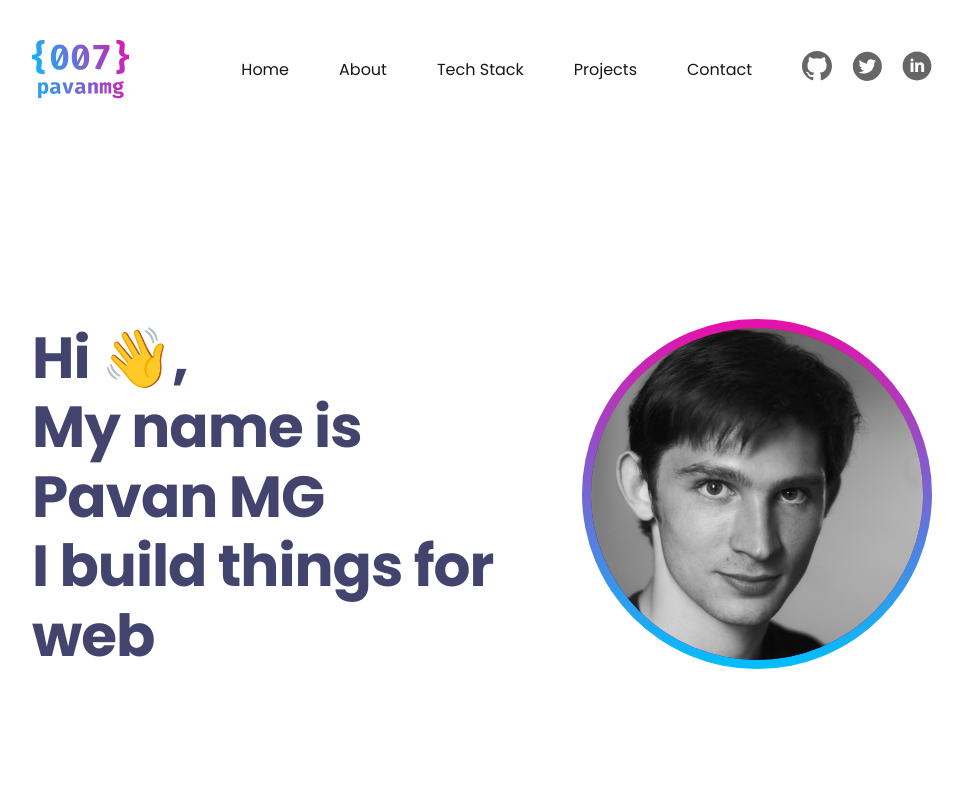
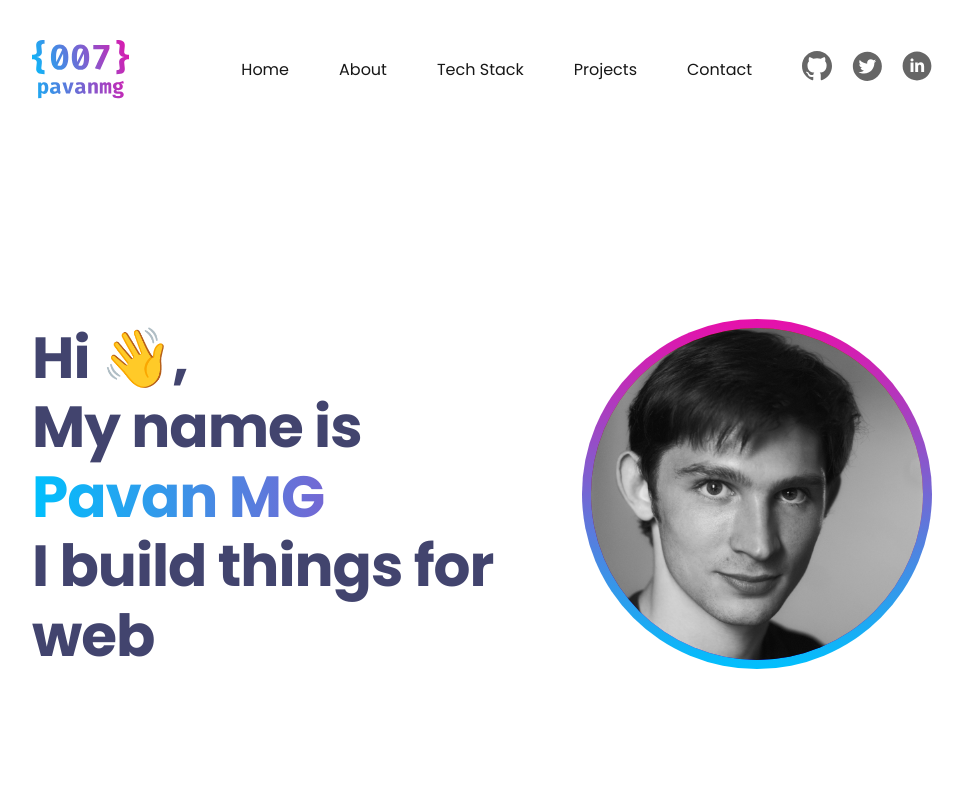
Before and after one commit to gvozdenkov/portfolio-landing, a Next.js app: page / in a window 1280 px wide. Shown: the top 800 px of the page, without its empty margins (158-1121 px from the left). Built offline with nearby package versions, Linux system fonts and the light colour scheme.

Commit message:
style: optimize hero gradient name style

```diff
--- a/src/app/components/hero/hero.module.scss
+++ b/src/app/components/hero/hero.module.scss
@@ -15,6 +15,10 @@
     color: var(--text-primary-color);
   }
 
+  &__titleAccent {
+    background-size: 200%;
+  }
+
   &__avatar {
     grid-area: avatar;
     width: 350px;
--- a/src/app/components/hero/hero.tsx
+++ b/src/app/components/hero/hero.tsx
@@ -17,7 +17,9 @@ export const Hero = ({ extraClass = '' }: HeroProps) => {
         Hi &#128075;,
         <br /> My name is
         <br />
-        <span className="gradient-text gradient-name">Pavan MG</span>
+        <span className={clsx('text-background-clip', 'gradient-basic', s.hero__titleAccent)}>
+          Pavan MG
+        </span>
         <br /> I build things for web
       </p>
       <CircleImage image={avatar} extraClass={s.hero__avatar} />
```
